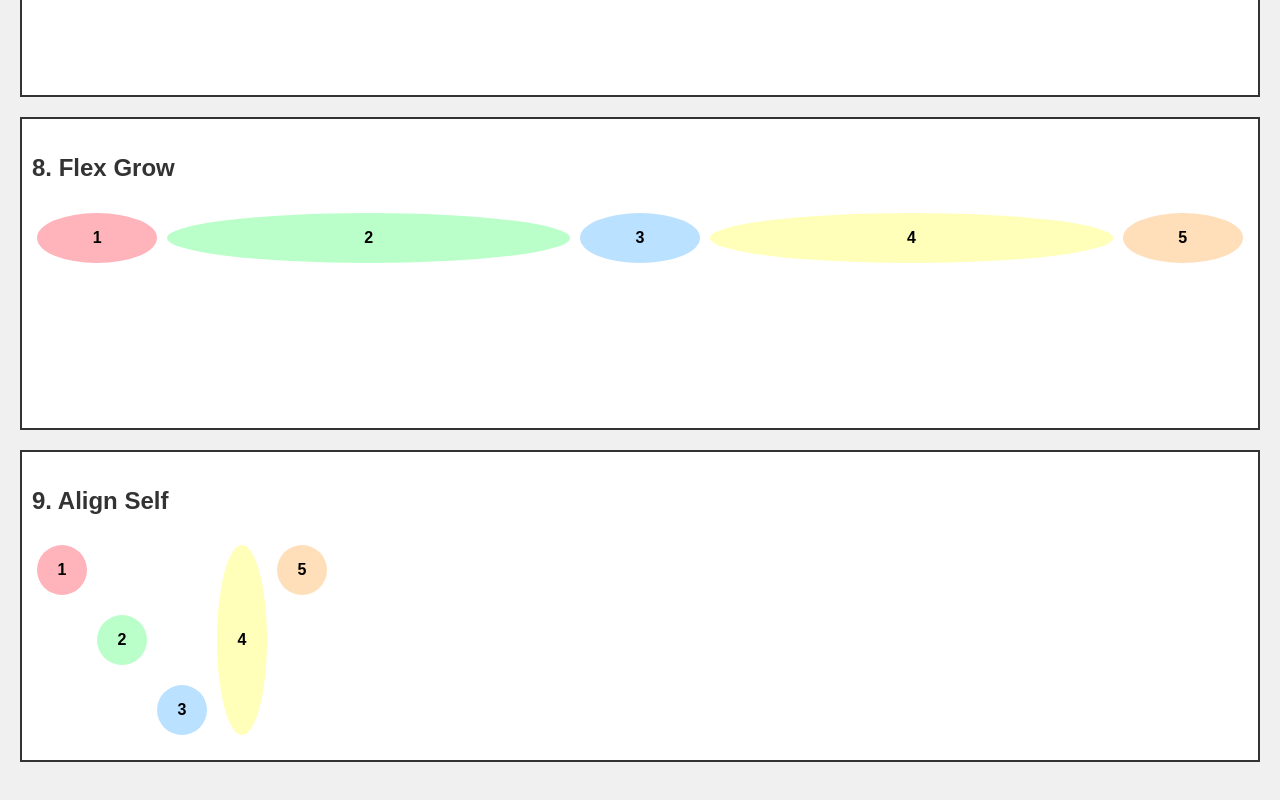
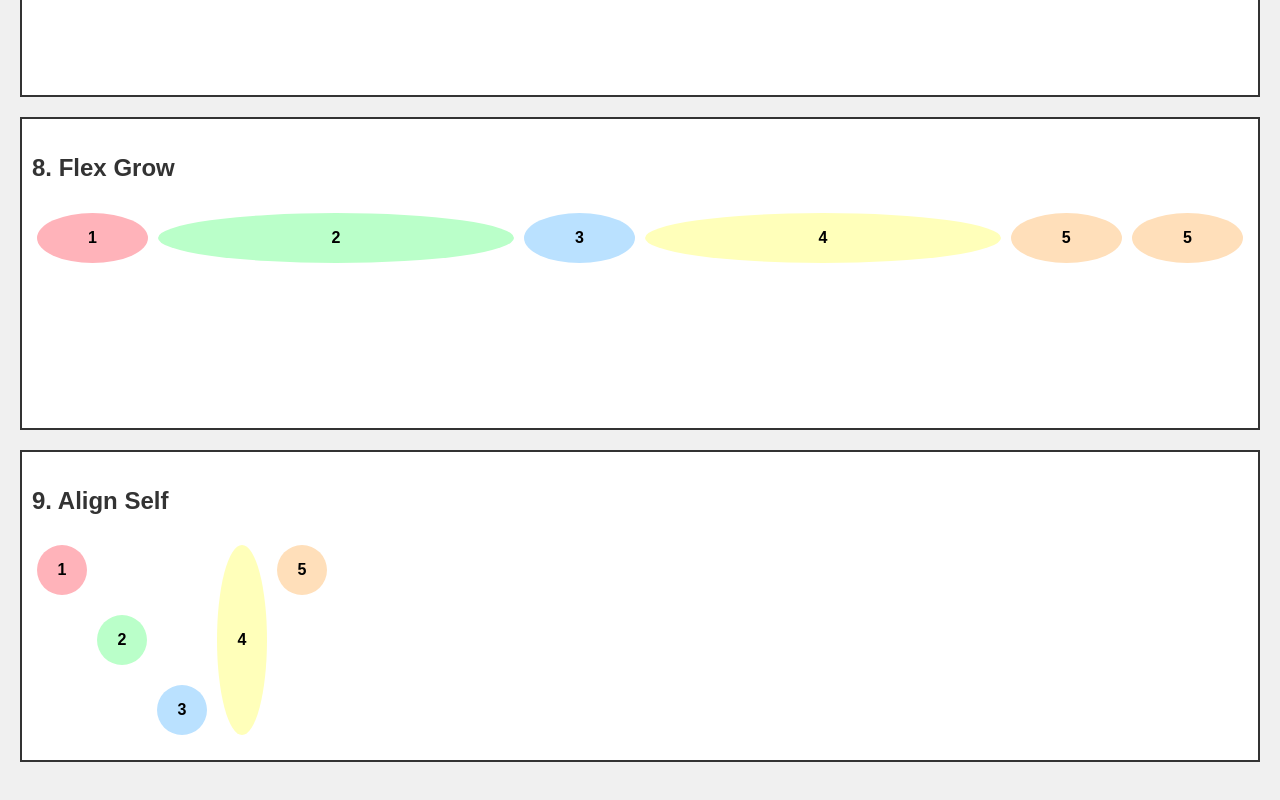
Before and after one commit to Anirudhcodestoo/CSS, a plain HTML site: page 06_flexbox/flexbox.html in a window 1280 px wide. Shown: the part 2182-2982 px from the top of the page. Drawn offline with Linux system fonts and the light colour scheme.

Commit message:
flexbox changed

```diff
--- a/06_flexbox/flexbox.html
+++ b/06_flexbox/flexbox.html
@@ -155,6 +155,7 @@
         <div class="circle pastel-3" style="flex-grow: 1">3</div>
         <div class="circle pastel-4" style="flex-grow: 5">4</div>
         <div class="circle pastel-5" style="flex-grow: 1">5</div>
+        <div class="circle pastel-5" style="flex-grow: 1">5</div>
       </div>
     </div>
 
```
